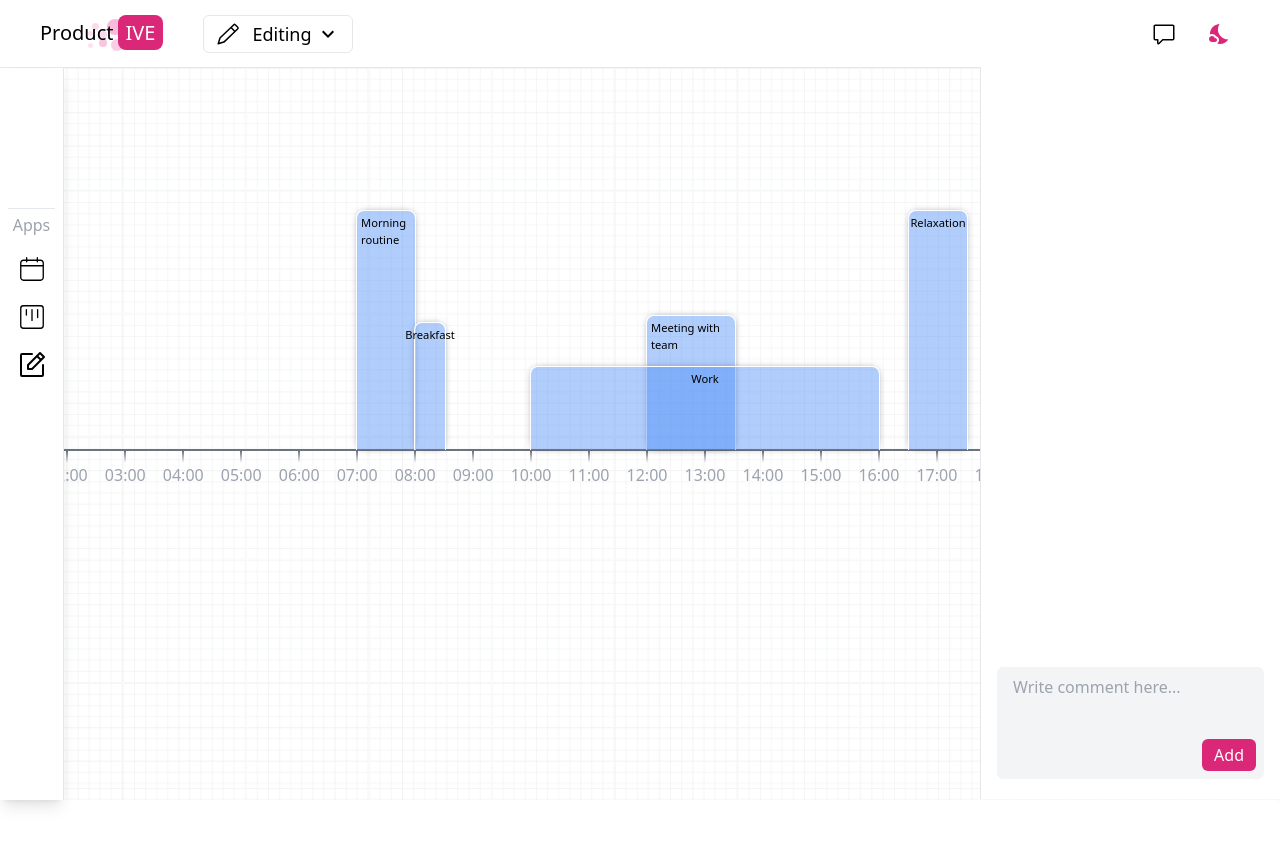
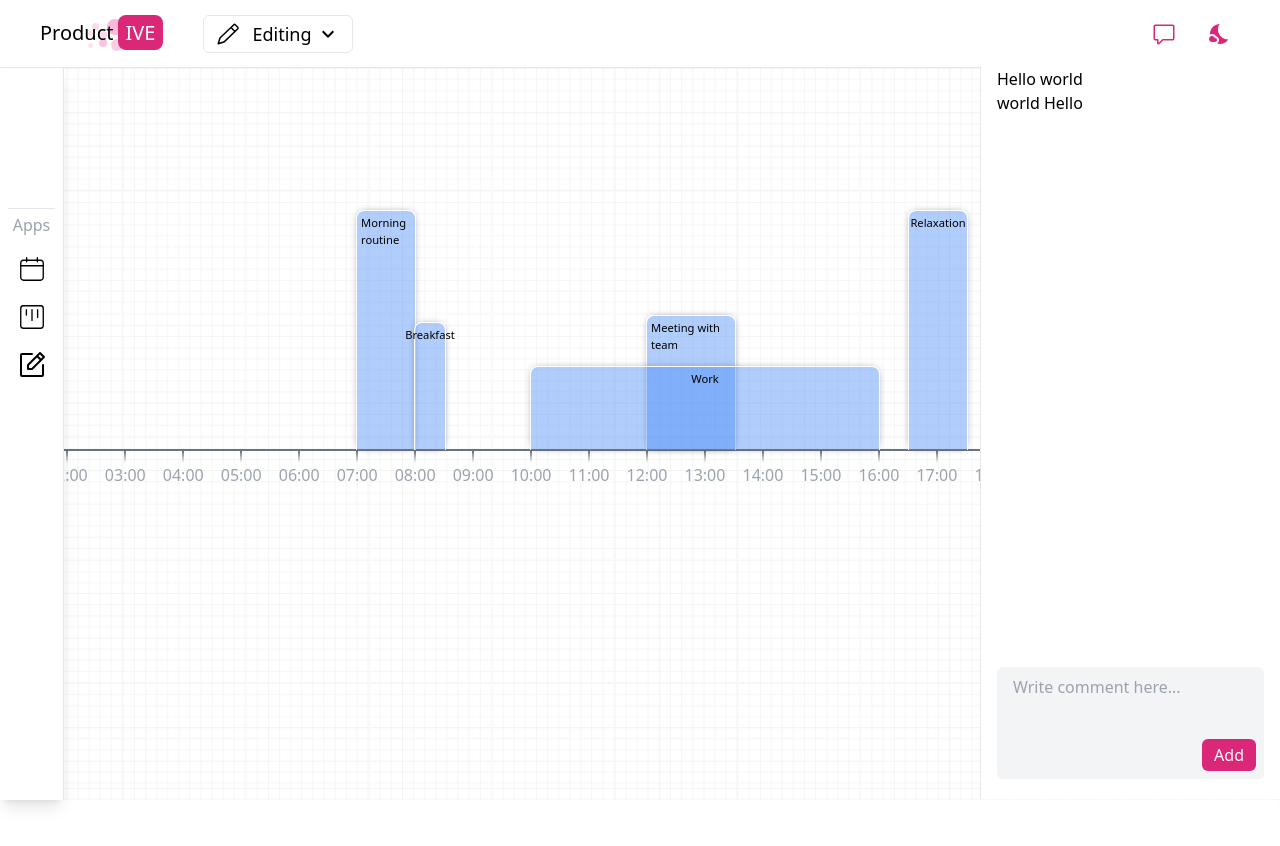
Before and after one commit to karal63/time-manager-app-project, a React (Vite) app: page /planner in a window 1280 px wide. Both pictures are taken after a click on the button 1164 px from the left and 33 px from the top of the page. Shown: the top 846 px of the page. Built offline with nearby package versions, Linux system fonts and the light colour scheme.

Commit message:
Tworzy komponent przeznaczony dla listy komentarzy

```diff
--- /dev/null
+++ b/src/components/CommentsList.jsx
@@ -0,0 +1,27 @@
+import { comment } from "postcss";
+import { useState } from "react";
+
+const CommentsList = () => {
+    const [comments, setComments] = useState([
+        {
+            id: 1,
+            text: "Hello world",
+        },
+        {
+            id: 2,
+            text: "world Hello",
+        },
+    ]);
+
+    return (
+        <ul>
+            {comments.map((comment) => (
+                <li key={comment.id}>
+                    <p>{comment.text}</p>
+                </li>
+            ))}
+        </ul>
+    );
+};
+
+export default CommentsList;
--- a/src/components/CommentsPanel.jsx
+++ b/src/components/CommentsPanel.jsx
@@ -1,15 +1,41 @@
+import { useRef, useState } from "react";
+import CommentsList from "./CommentsList";
+
 const CommentsPanel = () => {
+    const inputRef = useRef(null);
+
+    const [comment, setComment] = useState({
+        text: "",
+    });
+
+    const handleInput = (e) => {
+        setComment({
+            ...comment,
+            text: e.target.value,
+        });
+    };
+
+    const handleSubmit = (e) => {
+        e.preventDefault();
+    };
+
     return (
-        <div className="absolute w-[300px] h-[calc(100vh-68px)] right-0 top-full bg-mainBackground border-l border-mainLineColor">
+        <div className="absolute w-[300px] h-[calc(100vh-68px)] right-0 top-full bg-mainBackground border-l border-mainLineColor px-4">
+            <CommentsList />
+
             <div className="w-full absolute bottom-5 right-0 px-4">
+                <form onSubmit={handleSubmit}>
                     <textarea
                         placeholder="Write comment here..."
                         className="block w-full bg-mainHoverColor text-left px-4 pt-2 pb-14 rounded-md outline-none resize-none"
+                        onChange={(e) => handleInput(e)}
+                        value={comment.text}
                     ></textarea>
 
-                <button className="absolute right-6 bottom-2 bg-darkPink text-white active:bg-darkPinkTransp px-3 py-1 rounded-md transition-all">
+                    <button className="absolute right-6 bottom-2 bg-darkPink text-white active:bg-pink-700 px-3 py-1 rounded-md transition-all">
                         Add
                     </button>
+                </form>
             </div>
         </div>
     );
--- a/src/components/Navbar.jsx
+++ b/src/components/Navbar.jsx
@@ -63,7 +63,11 @@ const Navbar = () => {
                 <div className="flex items-center gap-2 max-sm:absolute max-sm:right-3 max-sm:top-0">
                     {url.pathname === "/planner" && (
                         <button
-                            className="text-mainColor text-2xl w-10 h-10 rounded-full hover:bg-mainHoverColor flex-center mr-2"
+                            className={`text-2xl w-10 h-10 rounded-full hover:bg-mainHoverColor flex-center mr-2 ${
+                                isCommentOpen
+                                    ? "text-darkPink"
+                                    : "text-mainColor"
+                            }`}
                             onClick={() => setCommentsOpen(!isCommentOpen)}
                         >
                             <GoComment />
```
Lines whose indentation alone changed are shown as unchanged.
